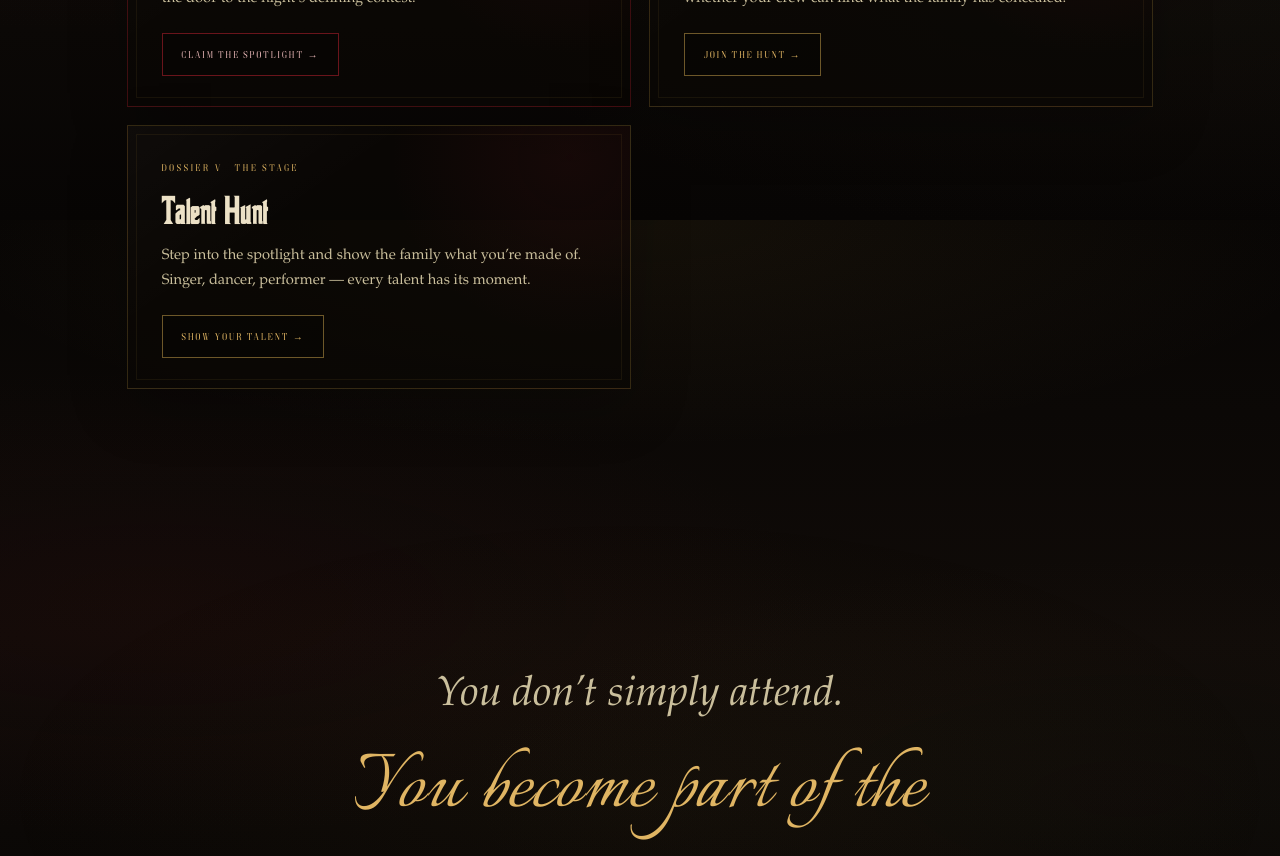
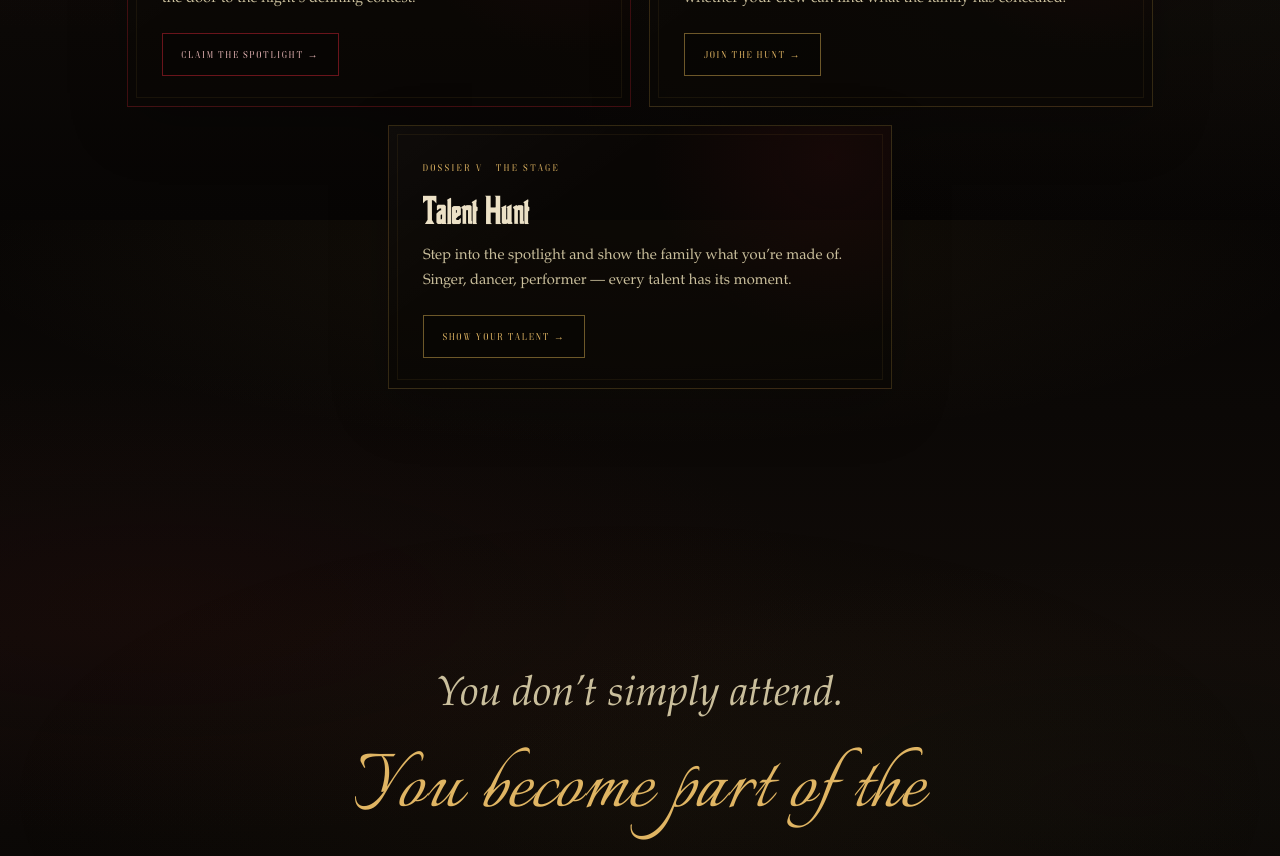
Before and after one commit to 0xSRS/incognito-5.0, a Next.js app: page / in a window 1280 px wide. Shown: the part 5380-6236 px from the top of the page. Built offline with nearby package versions, Linux system fonts and the light colour scheme.

Commit message:
Center Talent Hunt card on desktop/laptop screens

```diff
--- a/src/components/RegistrationDossiers.tsx
+++ b/src/components/RegistrationDossiers.tsx
@@ -69,7 +69,7 @@ export default function RegistrationDossiers() {
             </a>
           </article>
 
-          <article className="dossier-card reveal">
+          <article className="dossier-card center-card reveal">
             <div className="dossier-kicker">Dossier V · The Stage</div>
             <h3>Talent Hunt</h3>
             <p>Step into the spotlight and show the family what you&rsquo;re made of. Singer, dancer, performer — every talent has its moment.</p>
--- a/src/styles/globals.css
+++ b/src/styles/globals.css
@@ -1005,9 +1005,22 @@ section { position: relative; padding: min(18vh, 160px) 0; }
   color: var(--parchment);
   border-color: var(--blood-bright);
 }
+.dossier-card:last-child:nth-child(odd),
+.dossier-card.center-card {
+  grid-column: 1 / -1;
+  max-width: calc((100% - 18px) / 2);
+  margin-inline: auto;
+  width: 100%;
+}
 @media (max-width: 760px) {
   .dossier-grid { grid-template-columns: 1fr; }
   .dossier-card { min-height: 0; padding: 30px 27px 28px; }
+  .dossier-card:last-child:nth-child(odd),
+  .dossier-card.center-card {
+    grid-column: auto;
+    max-width: 100%;
+    margin-inline: 0;
+  }
 }
 
 /* ============ SECTION 06 — STATEMENT BREAK ============ */
```
